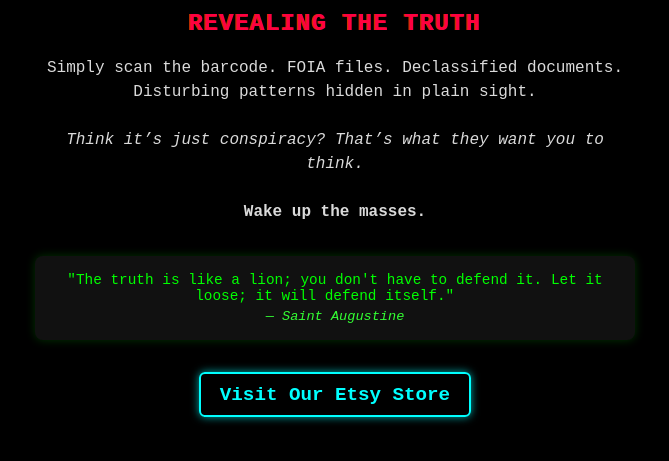
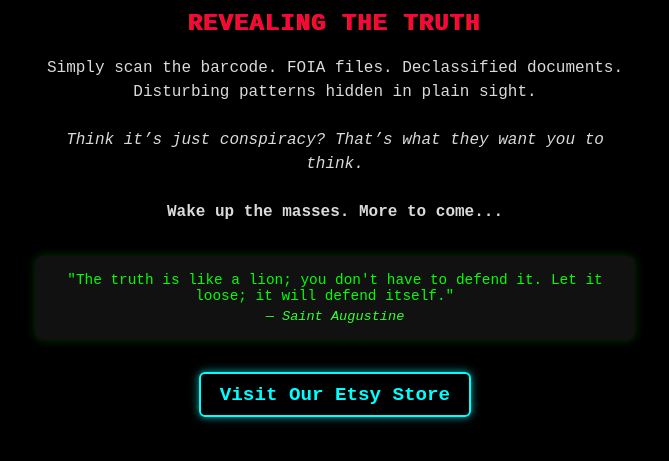
Before and after one commit to tinfoilandco/tinfoilandco, a plain HTML site: page index.html in a window 1280 px wide. Shown: the part 331-792 px from the top of the page, without its empty margins (305-974 px from the left). Drawn offline with Linux system fonts and the light colour scheme.

Commit message:
Update index.html

```diff
--- a/index.html
+++ b/index.html
@@ -124,7 +124,7 @@
     Simply scan the barcode. FOIA files. Declassified documents. <br />
     Disturbing patterns hidden in plain sight. <br /><br />
     <em>Think it’s just conspiracy? That’s what they want you to think.</em><br /><br />
-    <strong>Wake up the masses.</strong>
+    <strong>Wake up the masses. More to come... </strong>
   </p>
 
   <div class="terminal">
```
